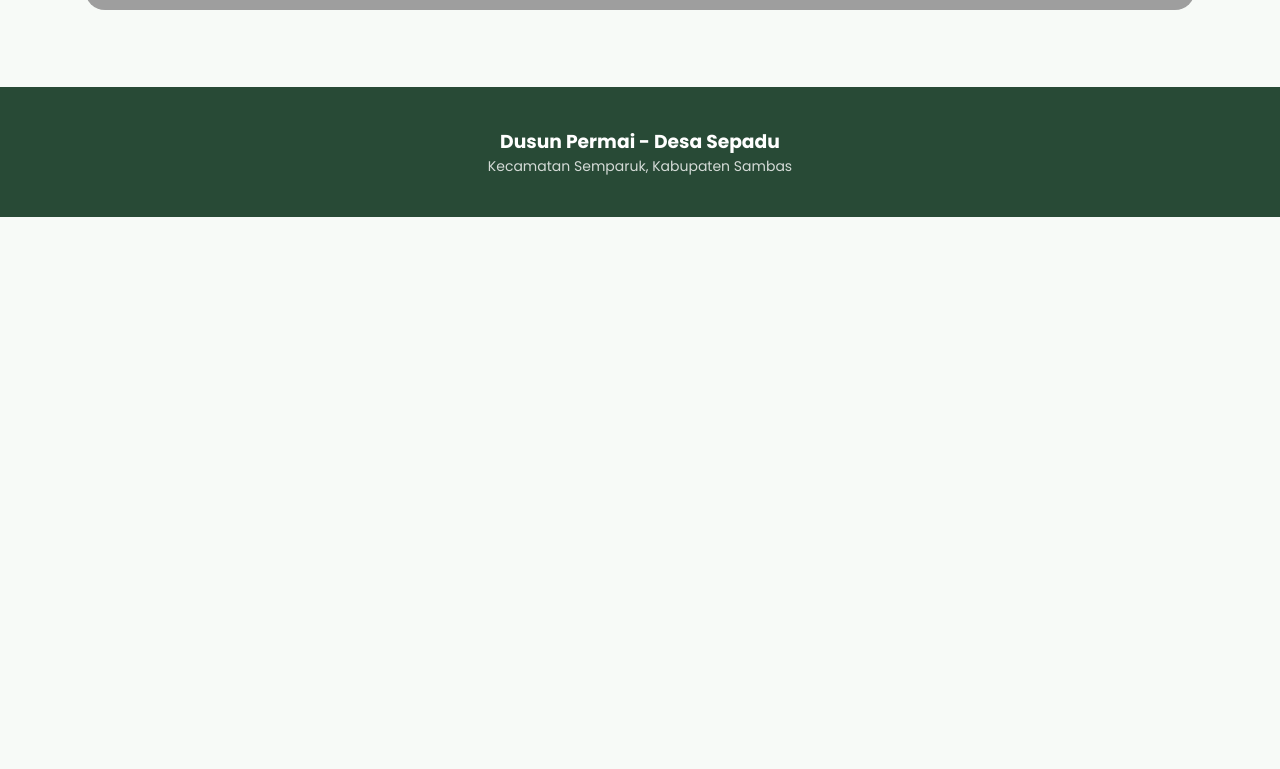
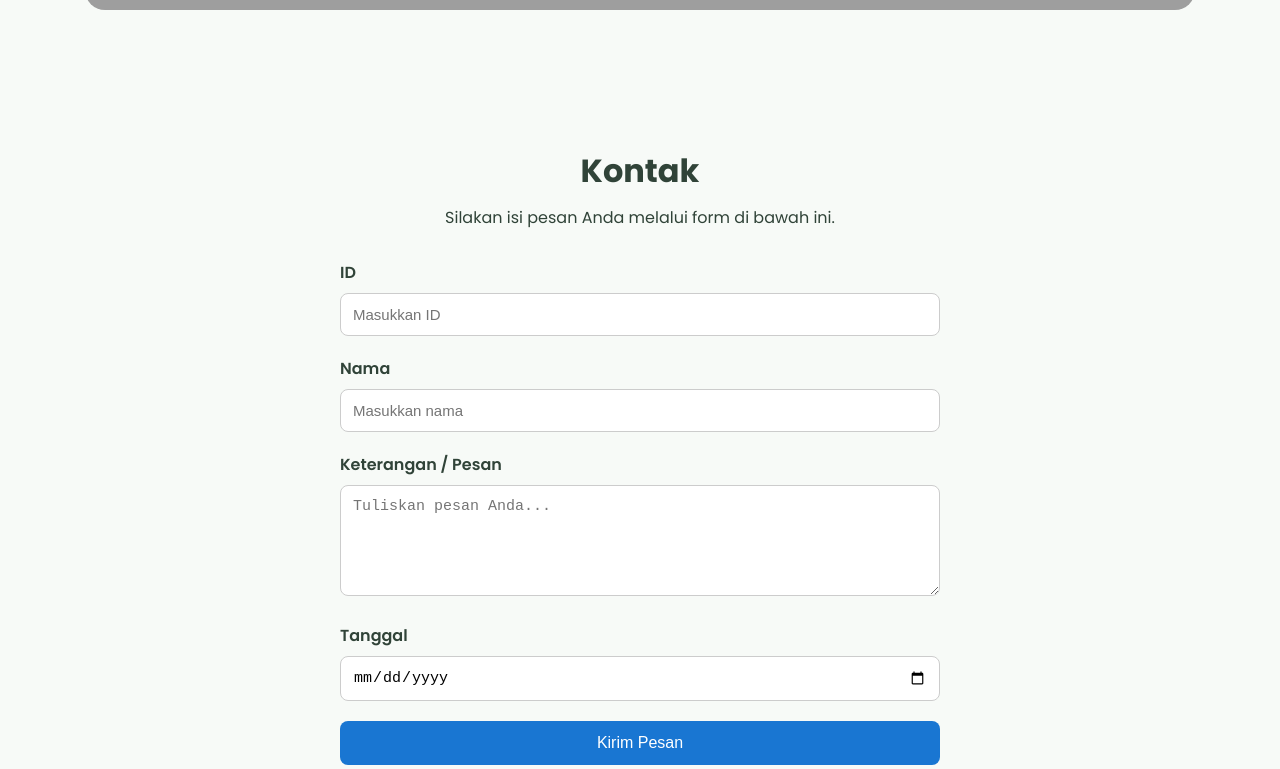
Before and after one commit to pyuda5064-a11y/Elsaaa, a plain HTML site: page kontak.html in a window 1280 px wide. Shown: the part 1116-1885 px from the top of the page. Before the commit the page ends 1333 px from the top, so only its background shows below. Drawn offline with Linux system fonts and the light colour scheme; grey boxes are pictures that could not be loaded.

Commit message:
Update kontak.html

```diff
--- a/kontak.html
+++ b/kontak.html
@@ -62,6 +62,205 @@
     </iframe>
 
 </section>
+    <section id="kontak" class="contact-section">
+  <div class="contact-container">
+
+    <div class="contact-header">
+      <h2>Kontak</h2>
+      <p>Silakan isi pesan Anda melalui form di bawah ini.</p>
+    </div>
+
+    <form id="formPesan">
+
+      <!-- ID -->
+      <div class="form-group">
+        <label for="id">ID</label>
+        <input
+          type="text"
+          id="id"
+          name="id"
+          placeholder="Masukkan ID"
+          required
+        >
+      </div>
+
+      <!-- Nama -->
+      <div class="form-group">
+        <label for="nama">Nama</label>
+        <input
+          type="text"
+          id="nama"
+          name="nama"
+          placeholder="Masukkan nama"
+          required
+        >
+      </div>
+
+      <!-- Keterangan -->
+      <div class="form-group">
+        <label for="keterangan">Keterangan / Pesan</label>
+        <textarea
+          id="keterangan"
+          name="keterangan"
+          rows="5"
+          placeholder="Tuliskan pesan Anda..."
+          required
+        ></textarea>
+      </div>
+
+      <!-- Tanggal -->
+      <div class="form-group">
+        <label for="tanggal">Tanggal</label>
+        <input
+          type="date"
+          id="tanggal"
+          name="tanggal"
+          required
+        >
+      </div>
+
+      <!-- Tombol -->
+      <button type="submit" id="btnKirim">
+        Kirim Pesan
+      </button>
+
+      <!-- Status -->
+      <div id="statusPesan"></div>
+
+    </form>
+  </div>
+</section>
+
+
+<style>
+  .contact-section {
+    padding: 60px 20px;
+  }
+
+  .contact-container {
+    max-width: 600px;
+    margin: auto;
+  }
+
+  .contact-header {
+    text-align: center;
+    margin-bottom: 30px;
+  }
+
+  .contact-header h2 {
+    font-size: 32px;
+    margin-bottom: 10px;
+  }
+
+  .form-group {
+    margin-bottom: 20px;
+  }
+
+  .form-group label {
+    display: block;
+    margin-bottom: 8px;
+    font-weight: 600;
+  }
+
+  .form-group input,
+  .form-group textarea {
+    width: 100%;
+    padding: 12px;
+    border: 1px solid #ccc;
+    border-radius: 8px;
+    box-sizing: border-box;
+    font-size: 15px;
+  }
+
+  .form-group textarea {
+    resize: vertical;
+  }
+
+  #btnKirim {
+    width: 100%;
+    padding: 13px;
+    border: none;
+    border-radius: 8px;
+    background: #1976d2;
+    color: white;
+    font-size: 16px;
+    cursor: pointer;
+  }
+
+  #btnKirim:hover {
+    background: #125ca1;
+  }
+
+  #btnKirim:disabled {
+    background: #999;
+    cursor: not-allowed;
+  }
+
+  #statusPesan {
+    margin-top: 15px;
+    text-align: center;
+    font-weight: 600;
+  }
+</style>
+
+
+<script>
+  document.getElementById("formPesan").addEventListener("submit", function(e) {
+
+    e.preventDefault();
+
+    const tombol = document.getElementById("btnKirim");
+    const status = document.getElementById("statusPesan");
+
+    const data = {
+      id: document.getElementById("id").value,
+      nama: document.getElementById("nama").value,
+      keterangan: document.getElementById("keterangan").value,
+      tanggal: document.getElementById("tanggal").value
+    };
+
+    tombol.disabled = true;
+    tombol.innerText = "Mengirim...";
+
+    google.script.run
+      .withSuccessHandler(function(response) {
+
+        if (response.success) {
+
+          status.style.color = "green";
+          status.innerText = "✓ " + response.message;
+
+          document.getElementById("formPesan").reset();
+
+        } else {
+
+          status.style.color = "red";
+          status.innerText = "✗ " + response.message;
+
+        }
+
+        tombol.disabled = false;
+        tombol.innerText = "Kirim Pesan";
+
+      })
+
+      .withFailureHandler(function(error) {
+
+        status.style.color = "red";
+        status.innerText = "✗ Gagal mengirim pesan";
+
+        console.error(error);
+
+        tombol.disabled = false;
+        tombol.innerText = "Kirim Pesan";
+
+      })
+
+      .simpanData(data);
+
+  });
+</script>
+
 
 <footer>
     <h3>Dusun Permai - Desa Sepadu</h3>
```
